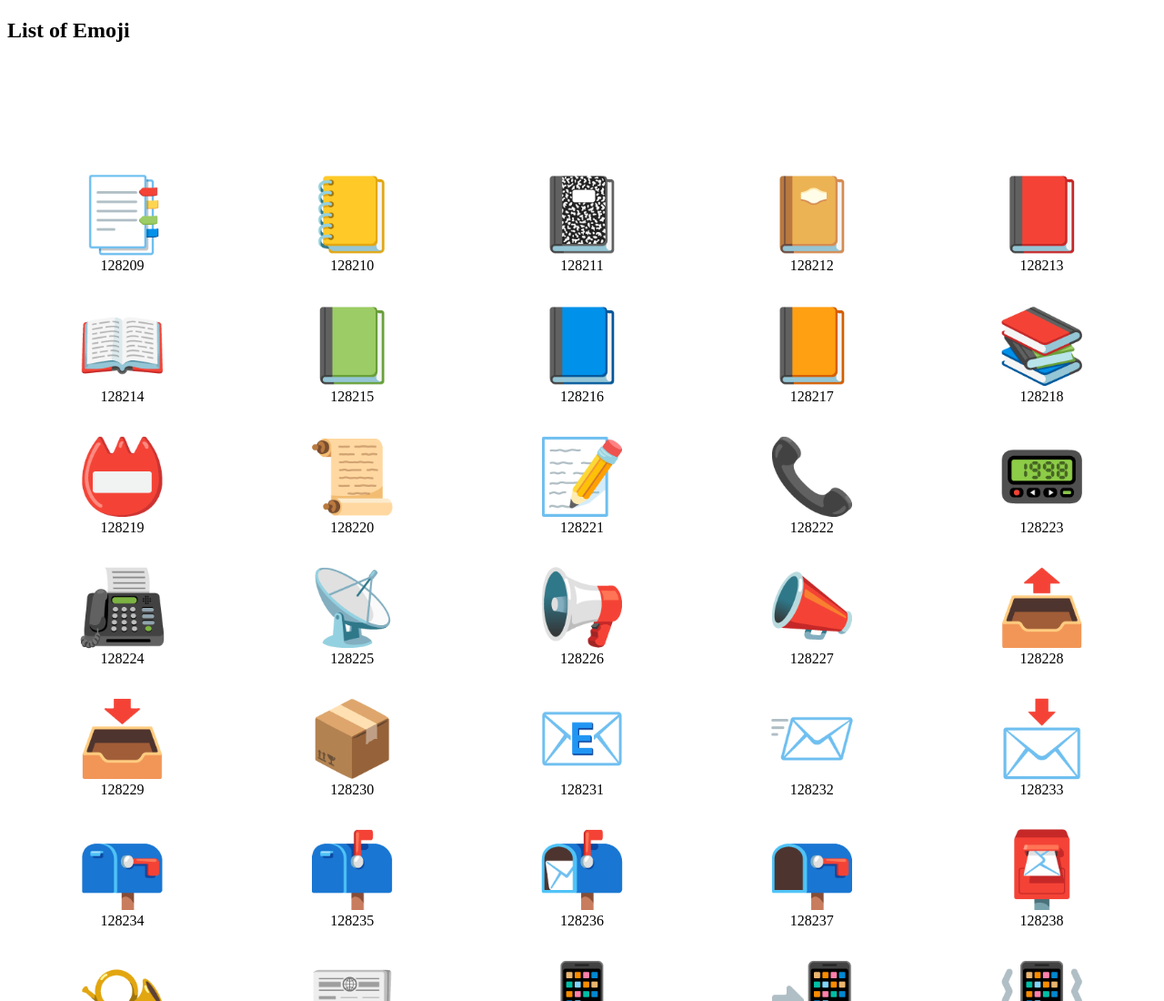
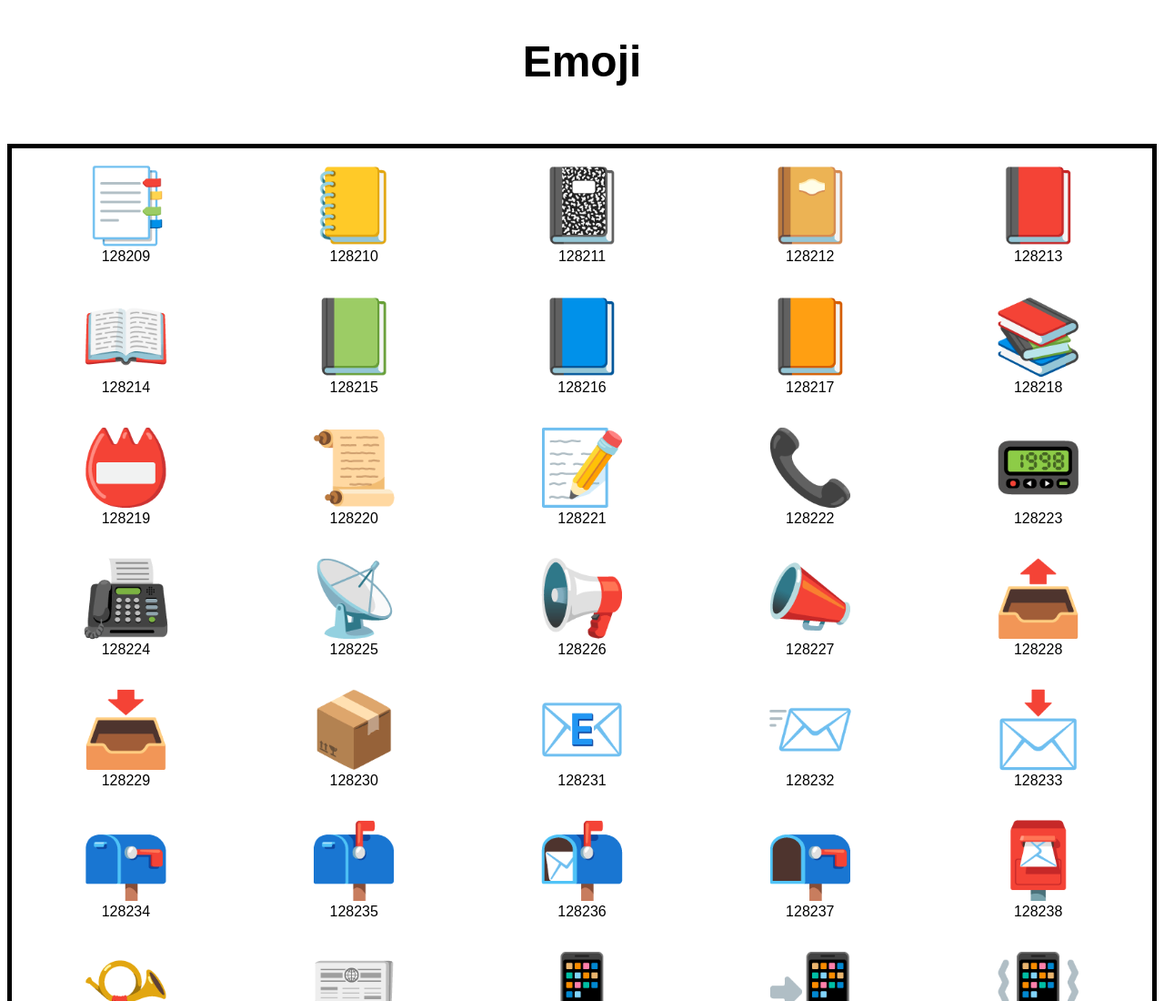
Before and after one commit to sukhiyasuraj/mtm6302-exercise-1, a plain HTML site: page index.html in a window 1280 px wide. Shown: the top 1100 px of the page at 91% size. Drawn offline with Linux system fonts and the light colour scheme.

Commit message:
Basic Formating done

```diff
--- a/index.html
+++ b/index.html
@@ -10,7 +10,7 @@
 </head>
 <body>
     <section>
-        <h1>List of Emoji</h1>
+        <h1>Emoji</h1>
         <div id="emoji" class="flex">
             <div class="emoji"><span style="font-size: 5rem;">&#128209</span><br>128209</div>
         </div>
--- a/style.css
+++ b/style.css
@@ -1,5 +1,7 @@
-section{
-  align-items: center;
+h1{
+  text-align: center;
+  font-size: 3rem;
+  font-family: Arial, Helvetica, sans-serif;
 }
 emoji-code {
     text-align: center
@@ -14,10 +16,13 @@ emoji-code {
 
 }
 #emoji {
+  font-family: Arial, Helvetica, sans-serif;
   align-items: center;
   display: grid;
   grid-template-columns: 1fr 1fr 1fr 1fr 1fr;
   grid-template-rows: 1fr 1fr 1fr 1fr 1fr;
-  margin-top: 10%;
-
+  margin-top: 5%;
+  border: 10px solid;
+  border-image-slice: 1;
+  border-width: 5px;
 }
```
